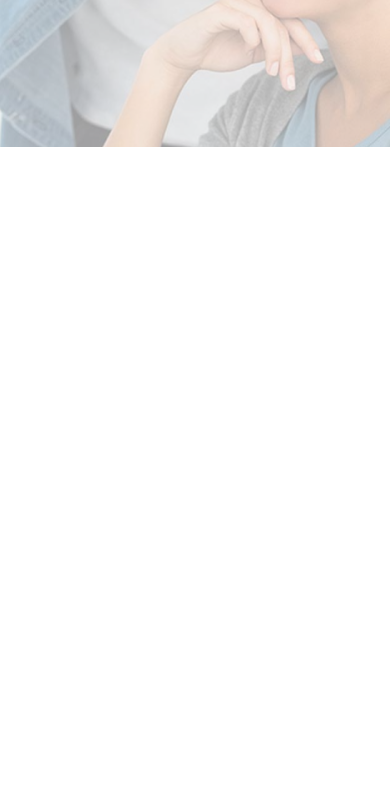
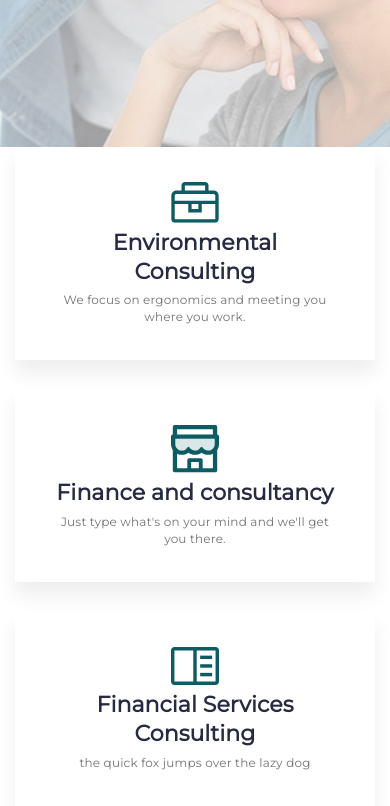
Before and after one commit to biglevoozy/Relvise, a plain HTML site: page index.html in a window 390 px wide. Shown: the part 516-1322 px from the top of the page. Before the commit the page ends 844 px from the top, so only its background shows below. Drawn offline with Linux system fonts and the light colour scheme.

Commit message:
Section layout - services

```diff
--- a/assets/scss/media/_media.scss
+++ b/assets/scss/media/_media.scss
@@ -5,8 +5,23 @@
 /*TABLET*/
 @media (max-width: 991.98px) {
   .hero {
+    padding: 150px 0px 191px 0px;
+
     &__background img {
       opacity: 0.4;
+    }
+  }
+
+  .services {
+    &__items {
+      flex-direction: column;
+      align-items: center;
+    }
+
+    &__item {
+      text-align: center;
+      width: 80%;
+      max-width: none;
     }
   }
 }
@@ -35,6 +50,14 @@
 
     &__subtitle {
       font-size: 18px;
+    }
+  }
+  .services {
+    &__items{
+      margin-top: -0px;
+    }
+    &__item {
+      width: 100%;
     }
   }
 }
@@ -105,7 +128,7 @@
       width: 100%;
       height: 100%;
       overflow: hidden;
-      transition: all .5s ease;
+      transition: all 0.5s ease;
 
       &.__active {
         top: 0;
@@ -137,5 +160,16 @@
       gap: 15px;
     }
   }
+
+  .item-services {
+    gap: 5px;
+
+    &__title {
+      font-size: 22px;
+    }
+    &__subtitle {
+      font-size: 12px;
+    }
+  }
 }
 /*============================*/
--- a/assets/scss/pages/_index.scss
+++ b/assets/scss/pages/_index.scss
@@ -7,9 +7,6 @@
   }
 
   &__info {
-    position: relative;
-    z-index: 5;
-
     display: flex;
     flex-direction: column;
     gap: 35px;
@@ -64,9 +61,54 @@
     left: 0;
     width: 100%;
     height: 100%;
+    z-index: -1;
   }
 
   & img {
     object-position: right;
   }
 }
+
+.services {
+  &__container {
+  }
+
+  &__items {
+    display: flex;
+    margin: -110px 0px 0px 0px;
+    gap: 30px;
+  }
+
+  &__item {
+    cursor: pointer;
+    padding: 35px 40px;
+    max-width: 328px;
+    background: #fff;
+    box-shadow: 0px 13px 19px 0px rgba(0, 0, 0, 0.07);
+  }
+}
+.item-services {
+  display: flex;
+  flex-direction: column;
+  gap: 10px;
+
+
+  &__icon {
+  }
+
+  &__title {
+    color: #252b42;
+    font-size: 24px;
+    font-weight: 700;
+    line-height: 133%;
+    letter-spacing: 0.1px;
+  }
+
+  &__subtitle {
+    color: #737373;
+    font-size: 14px;
+    font-weight: 500;
+    line-height: 143%;
+    letter-spacing: 0.2px;
+  }
+}
--- a/index.html
+++ b/index.html
@@ -52,6 +52,42 @@
             <img src="assets/img/index/hero-bg.jpg" alt="Background" />
           </div>
         </section>
+        <section class="services">
+          <div class="services__container">
+            <div class="services__items">
+              <div class="services__item item-services">
+                <div class="item-services__icon">
+                  <img src="assets/img/services/01.svg" alt="Services" />
+                </div>
+                <h2 class="item-services__title">Environmental Consulting</h2>
+                <p class="item-services__subtitle">
+                  We focus on ergonomics and meeting you where you work.
+                </p>
+              </div>
+              <div class="services__item item-services">
+                <div class="item-services__icon">
+                  <img src="assets/img/services/02.svg" alt="Services" />
+                </div>
+                <h2 class="item-services__title">Finance and consultancy</h2>
+                <p class="item-services__subtitle">
+                  Just type what's on your mind and we'll get you there.
+                </p>
+              </div>
+              <div class="services__item item-services">
+                <div class="item-services__icon">
+                  <img src="assets/img/services/03.svg" alt="Services" />
+                </div>
+                <h2 class="item-services__title">
+                  Financial Services Consulting
+                </h2>
+                <p class="item-services__subtitle">
+                  the quick fox jumps over the lazy dog
+                </p>
+              </div>
+            </div>
+          </div>
+        </section>
+
       </main>
     </div>
     <script src="assets/js/script.js"></script>
```
Also changed, not shown: assets/css/style.css, assets/img/services/01.svg (added), assets/img/services/02.svg (added), assets/img/services/03.svg (added).
